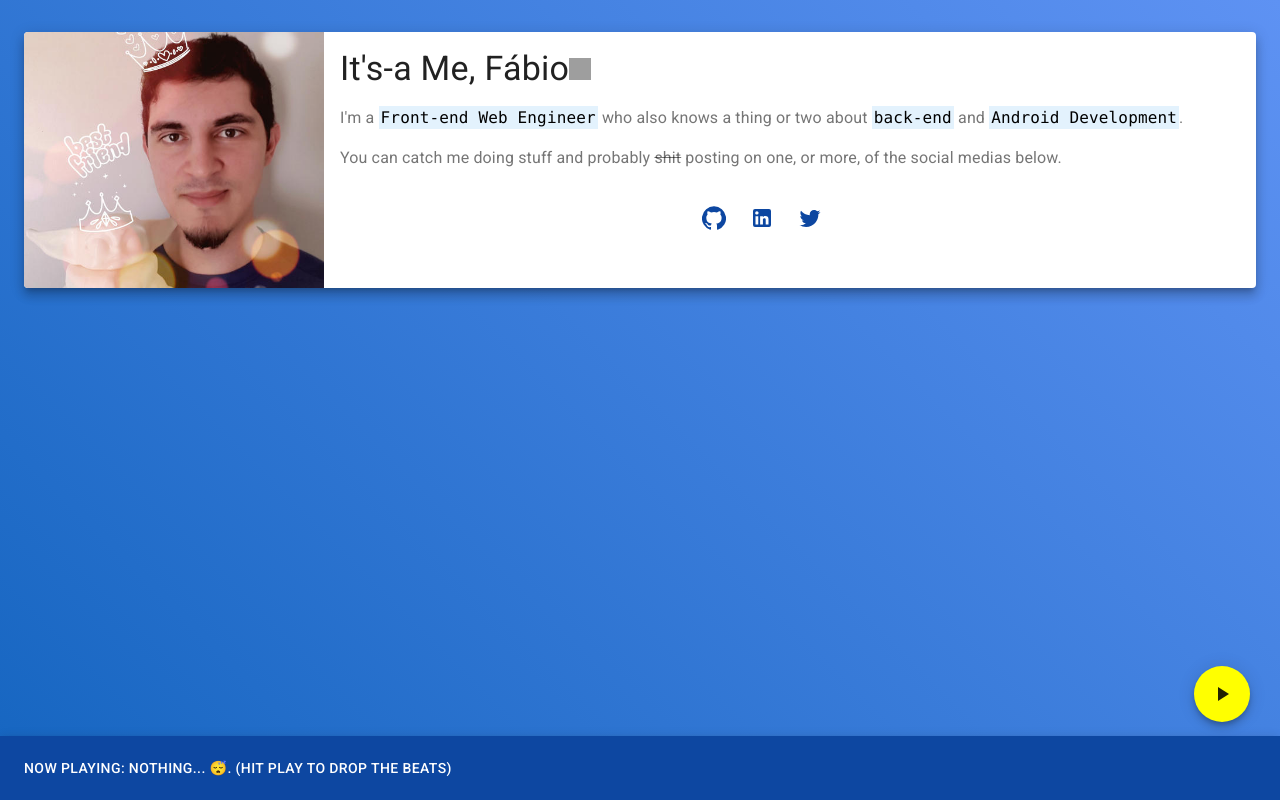
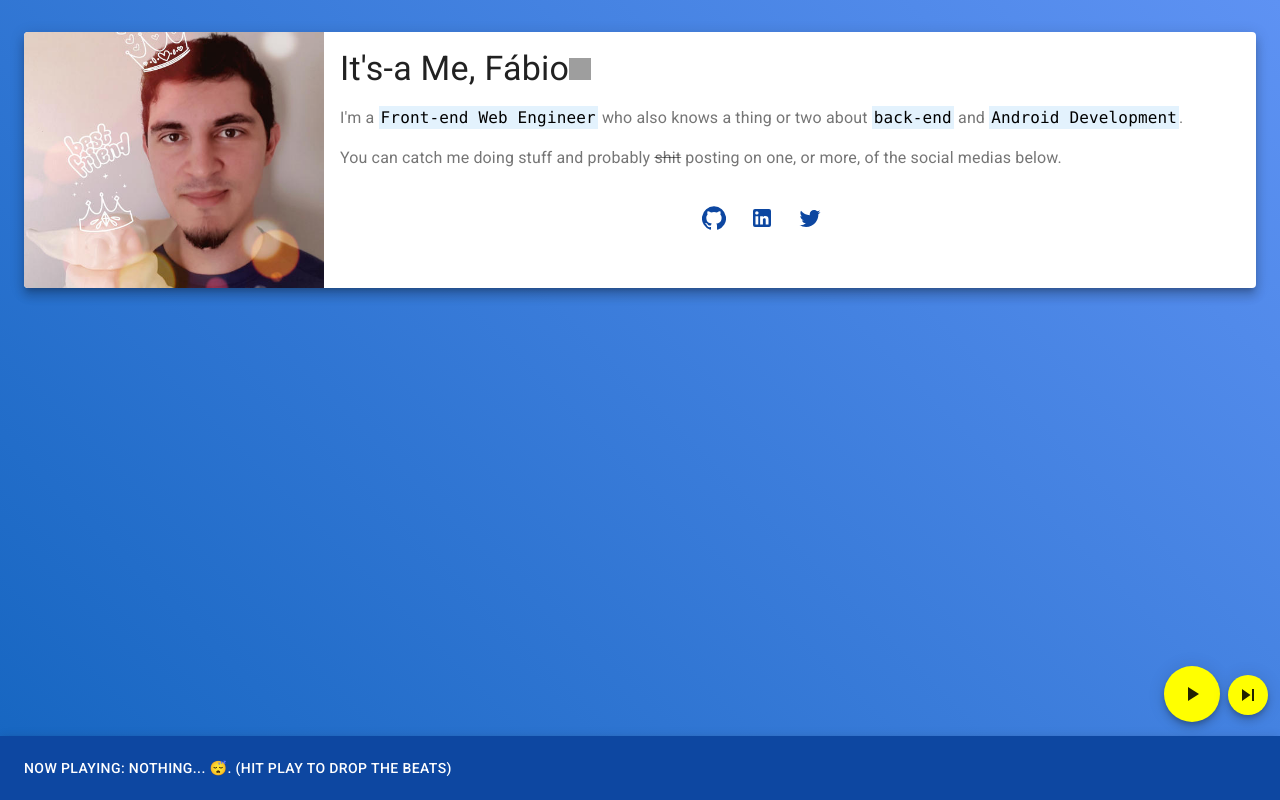
Before and after one commit to Chagall/personal-webiste, a React (Create React App) app: page / in a window 1280 px wide. Built offline with nearby package versions, Linux system fonts and the light colour scheme; grey boxes are pictures that could not be loaded.

Commit message:
Added a skip next button next to the play button, thought it would be interesting to have both.

```diff
--- a/src/components/BottomAppBar.js
+++ b/src/components/BottomAppBar.js
@@ -8,6 +8,7 @@ import Fab from "@material-ui/core/Fab";
 import Strings from "./utils/Strings";
 import PlayArrowIcon from "@material-ui/icons/PlayArrow";
 import PauseIcon from "@material-ui/icons/Pause";
+import SkipNextIcon from "@material-ui/icons/SkipNext";
 
 let musicList = [
   "8_Bit_Retro_Funk_-_David_Renda.mp3",
@@ -24,34 +25,45 @@ export default function BottomAppBar() {
   const classes = useStyles();
   let [isPlaying, setPlaying] = useState(false);
   let [musicName, setMusicName] = useState(Strings.NOTHING);
+  let [currentMusicNum, setCurrentMusicNum] = useState(0);
 
-  const handleClick = () => {
+  const handlePlayClick = () => {
     !isPlaying ? playMusic() : pauseMusic();
+  };
+
+  const handleSkipNextClick = () => {
+    pauseMusic();
+    playNextMusic();
   };
 
   const playMusic = () => {
     let randomMusicNumber = Math.floor(
       Math.random() * (musicList.length - 0) + 0
     );
-    let music = musicList[randomMusicNumber];
-    stream = new Audio(`/music/${music}`);
+    setCurrentMusicNum(randomMusicNumber);
+    stream = new Audio(`/music/${musicList[randomMusicNumber]}`);
     stream.play();
+    setPlaying(true);
+    setMusicName(musicList[randomMusicNumber]);
+  };
 
+  const playNextMusic = () => {
+    // Play the music that is pointed by currentMusicNum
+    stream = new Audio(`/music/${musicList[currentMusicNum]}`);
+    stream.play();
     setPlaying(true);
-    setMusicName(music);
+    setMusicName(musicList[currentMusicNum]);
+
+    // And after that set the currentMusicNum to the next value
+    if (currentMusicNum + 1 < musicList.length) {
+      setCurrentMusicNum(currentMusicNum + 1);
+    } else {
+      setCurrentMusicNum(0);
+    }
   };
 
   const pauseMusic = () => {
     stream.pause();
-    stream.src = "";
-    stream.load();
-
-    stream = null;
-
-    stream = new Audio();
-    stream.preload = "none";
-    stream.pause();
-
     setPlaying(false);
     setMusicName(Strings.NOTHING);
   };
@@ -70,11 +82,20 @@ export default function BottomAppBar() {
           </Typography>
           <Fab
             color="secondary"
-            aria-label="add"
-            className={classes.fabButton}
-            onClick={handleClick}
+            aria-label="play"
+            className={classes.playFabButton}
+            onClick={handlePlayClick}
           >
             {currentButton()}
+          </Fab>
+          <Fab
+            color="secondary"
+            size="small"
+            aria-label="skip-next"
+            className={classes.nextFabButton}
+            onClick={handleSkipNextClick}
+          >
+            <SkipNextIcon />
           </Fab>
         </Toolbar>
       </AppBar>
@@ -87,10 +108,16 @@ const useStyles = makeStyles(() => ({
     top: "auto",
     bottom: 0,
   },
-  fabButton: {
+  playFabButton: {
     position: "absolute",
     zIndex: 1,
     top: -70,
-    right: 30
+    right: 60,
+  },
+  nextFabButton: {
+    position: "absolute",
+    zIndex: 1,
+    top: -61,
+    right: 12,
   },
 }));
```
